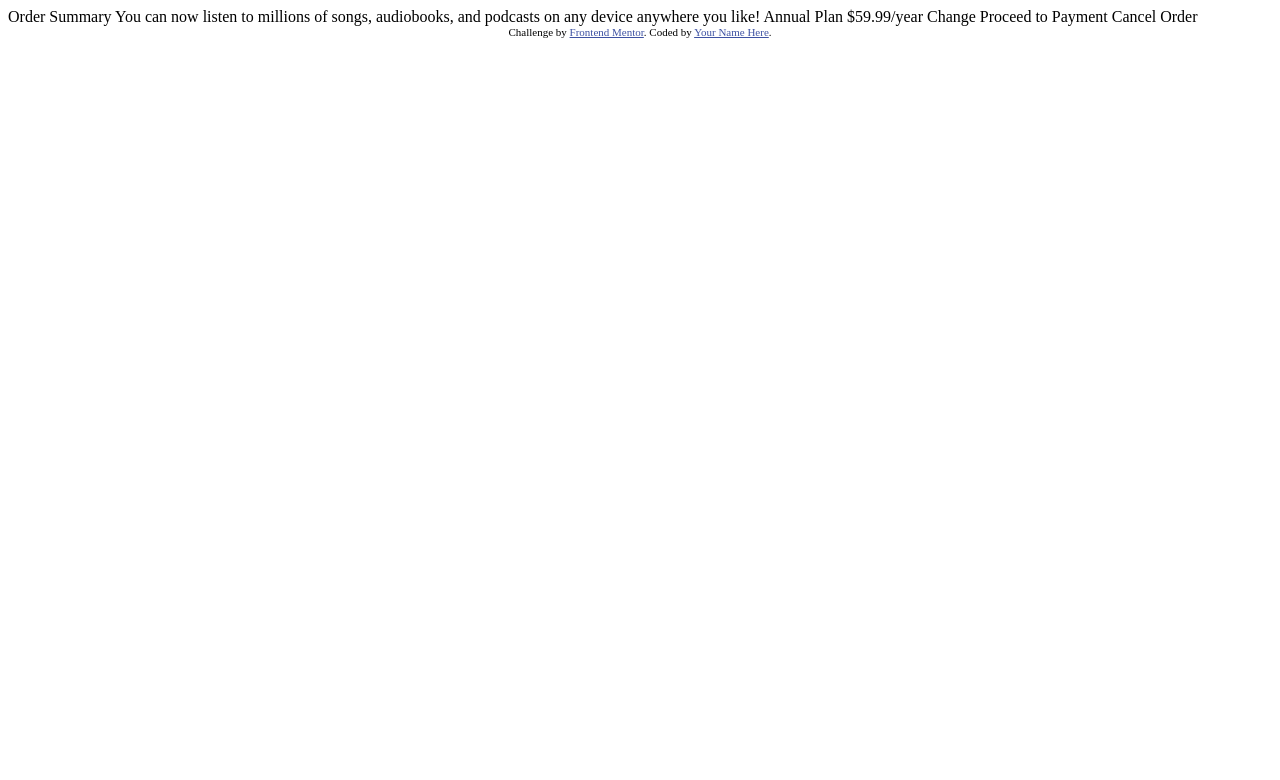
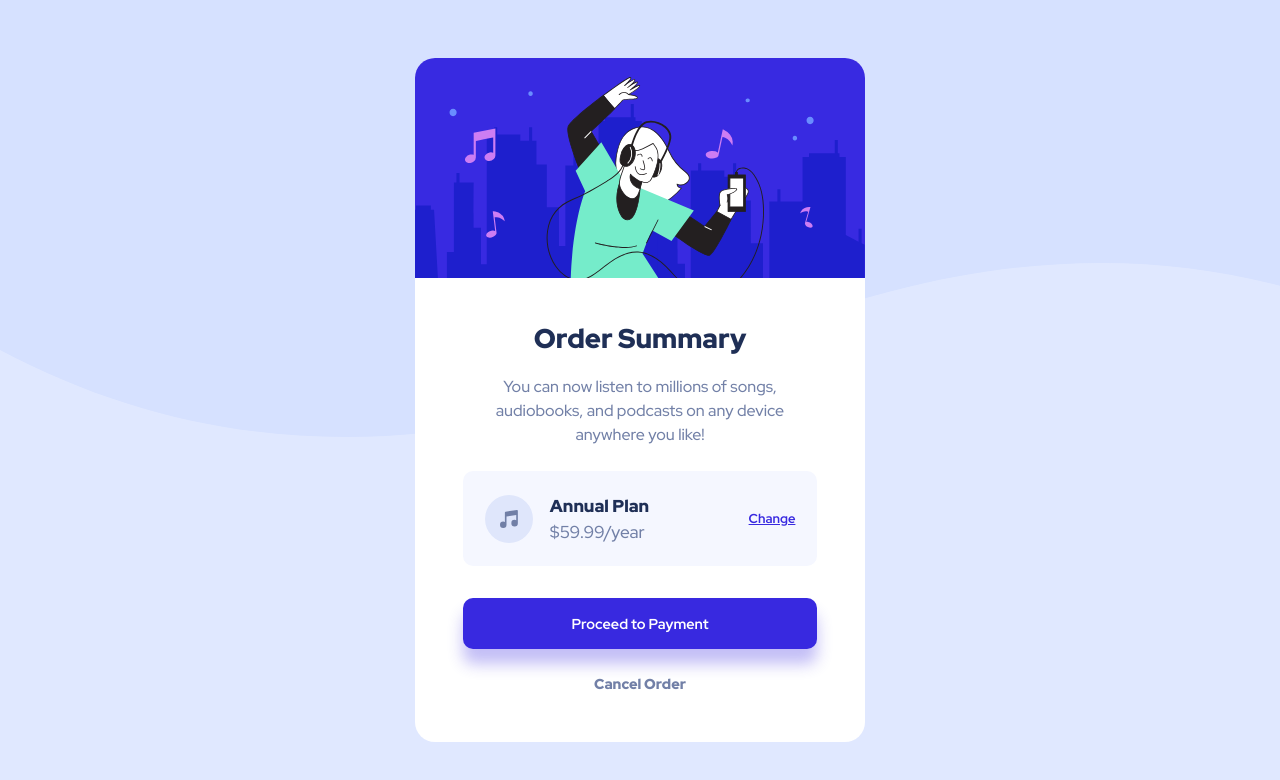
Before and after one commit to aykutminikli/order-summary-component-main, a plain HTML site: page index.html in a window 1280 px wide. Drawn offline with Linux system fonts and the light colour scheme.

Commit message:
final version

```diff
--- a/index.html
+++ b/index.html
@@ -2,36 +2,42 @@
 <html lang="en">
 <head>
   <meta charset="UTF-8">
-  <meta name="viewport" content="width=device-width, initial-scale=1.0"> <!-- displays site properly based on user's device -->
+  <meta name="viewport" content="width=device-width, initial-scale=1.0">
 
   <link rel="icon" type="image/png" sizes="32x32" href="./images/favicon-32x32.png">
+  <link rel="stylesheet" href="reset.css">
+  <link rel="stylesheet" href="style.css">
+  <link rel="preconnect" href="https://fonts.googleapis.com">
+<link rel="preconnect" href="https://fonts.gstatic.com" crossorigin>
+<link href="https://fonts.googleapis.com/css2?family=Red+Hat+Display:wght@500;700;900&display=swap" rel="stylesheet">
 
   <title>Frontend Mentor | Order summary card</title>
 
-  <!-- Feel free to remove these styles or customise in your own stylesheet 👍 -->
-  <style>
-    .attribution { font-size: 11px; text-align: center; }
-    .attribution a { color: hsl(228, 45%, 44%); }
-  </style>
 </head>
 <body>
+  <main id="card">
+    <img src="images/illustration-hero.svg" alt="Girl Dancing">
 
-  Order Summary
+    <div class="card__body">
+      <div class="order__info">
+        <h1 class="order__title">Order Summary</h1>
+        <p class="order__desc">You can now listen to millions of songs, audiobooks, and podcasts on any device anywhere you like!</p>
+      </div>
 
-  You can now listen to millions of songs, audiobooks, and podcasts on any
-  device anywhere you like!
+      <div class="order__plan">
+        <img src="images/icon-music.svg" alt="Plan Icon">
+        <h4 class="plan__title">Annual Plan
+          <br><span class="plan__price">$59.99/year</span>
+        </h4>
+        <a href="#" class="plan__change">Change</a>
+      </div>
 
-  Annual Plan
-  $59.99/year
+      <div class="order__buttons">
+        <button class="btn__payment">Proceed to Payment</button>
+        <a href="#" class="btn__cancel">Cancel Order</a>
+      </div>
+    </div>
+  </main>
 
-  Change
-
-  Proceed to Payment
-  Cancel Order
-
-  <div class="attribution">
-    Challenge by <a href="https://www.frontendmentor.io?ref=challenge" target="_blank">Frontend Mentor</a>.
-    Coded by <a href="#">Your Name Here</a>.
-  </div>
 </body>
 </html>
--- /dev/null
+++ b/reset.css
@@ -0,0 +1,52 @@
+/*
+  1. Use a more-intuitive box-sizing model.
+*/
+*, *::before, *::after {
+    box-sizing: border-box;
+  }
+  /*
+    2. Remove default margin
+  */
+  * {
+    margin: 0;
+  }
+  /*
+    3. Allow percentage-based heights in the application
+  */
+  html, body {
+    height: 100%;
+  }
+  /*
+    Typographic tweaks!
+    4. Add accessible line-height
+    5. Improve text rendering
+  */
+  body {
+    line-height: 1.5;
+    -webkit-font-smoothing: antialiased;
+  }
+  /*
+    6. Improve media defaults
+  */
+  img, picture, video, canvas, svg {
+    display: block;
+    max-width: 100%;
+  }
+  /*
+    7. Remove built-in form typography styles
+  */
+  input, button, textarea, select {
+    font: inherit;
+  }
+  /*
+    8. Avoid text overflows
+  */
+  p, h1, h2, h3, h4, h5, h6 {
+    overflow-wrap: break-word;
+  }
+  /*
+    9. Create a root stacking context
+  */
+  #root, #__next {
+    isolation: isolate;
+  }
--- /dev/null
+++ b/style.css
@@ -0,0 +1,147 @@
+:root{
+    --bg-color: hsl(225, 100%, 94%);
+    --plan-bg: hsl(225, 100%, 98%);
+    --title-color: hsl(223, 47%, 23%);
+    --text-color: hsl(224, 23%, 55%);
+    --accent-color: hsl(245, 75%, 52%);
+    --hover-color: hsl(245, 75%, 52%, 70%);
+}
+
+body{
+    font-family: 'Red Hat Display', sans-serif;
+    font-size: 16px;
+    font-weight: 500;
+    background-image: url(images/pattern-background-mobile.svg);
+    background-repeat: no-repeat;
+    background-color: var(--bg-color);
+    min-height: 100vh;
+    display: grid;
+    place-content: center;
+}
+
+#card{
+    max-width: 327px;
+    background-color: white;
+    border-radius: 20px;
+    overflow: hidden;
+}
+
+.card__body{
+    padding: 0 1.5em 2em 1.5em;
+}
+
+.order__info{
+    text-align: center;
+}
+
+.order__title{
+    font-size: 1.5em;
+    color: var(--title-color);
+    font-weight: 900;
+    margin-top: 1.5em;
+    margin-bottom: 0.5em;
+}
+
+.order__desc{
+    color: var(--text-color);
+    margin: 1em 0.5em 1.5em 0.5em;
+}
+
+.order__plan{
+    background-color: var(--plan-bg);
+    display: flex;
+    padding: 1em;
+    border-radius: 10px;
+    font-size: 0.9em;
+    align-items: center;
+}
+
+.plan__title{
+    color: var(--title-color);
+    font-weight: 900;
+    margin-left: 1.5em;
+}
+
+.plan__price{
+    color: var(--text-color);
+    font-weight: 500;
+}
+
+.plan__change{
+    color: var(--accent-color);
+    font-weight: 700;
+    font-size: 0.9em;
+    margin-left: auto;
+}
+
+.plan__change:hover{
+    color: var(--hover-color);
+    text-decoration: none;
+}
+
+.order__buttons{
+    display: flex;
+    flex-direction: column;
+    margin-top: 1.5em;
+    row-gap: 1.5em;
+}
+
+.btn__payment{
+    background-color: var(--accent-color);
+    color: white;
+    font-weight: 700;
+    font-size: 0.9em;
+    border: none;
+    padding: 1em;
+    border-radius: 10px;
+    box-shadow: 0px 15px 15px 0px hsl(245deg 75% 52% / 30%);
+}
+
+.btn__payment:hover{
+    background-color: var(--hover-color);
+    cursor: pointer;
+}
+
+.btn__cancel{
+    text-align: center;
+    text-decoration: none;
+    color: var(--text-color);
+    font-weight: 900;
+    font-size: 0.9em;
+}
+
+.btn__cancel:hover{
+    color: var(--title-color);
+}
+
+@media only screen and (min-width: 376px) {
+    body{
+        background-image: url(images/pattern-background-desktop.svg);
+        background-repeat: repeat-x;
+    }
+
+    #card{
+        max-width: 450px;
+    }
+
+    .card__body{
+        padding: 0 3em 3em 3em;
+    }
+
+    .plan__title{
+        font-size: 1.2em;
+        margin-left: 1em;
+    }
+
+    .order__plan{
+        padding: 1.5em;
+    }
+
+    .order__title{
+        font-size: 1.7em;
+    }
+
+    .order__buttons{
+        margin-top: 2em;
+    }
+}
```
